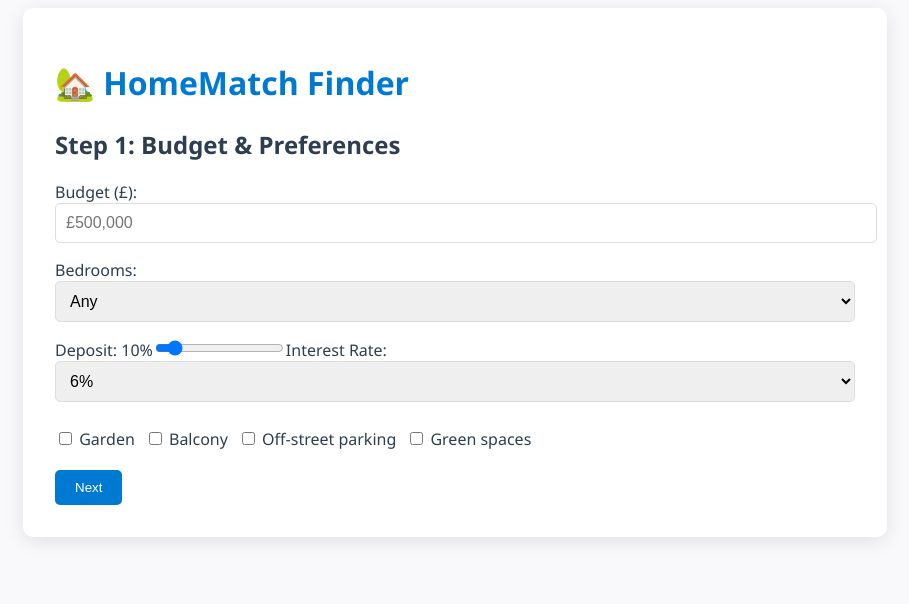
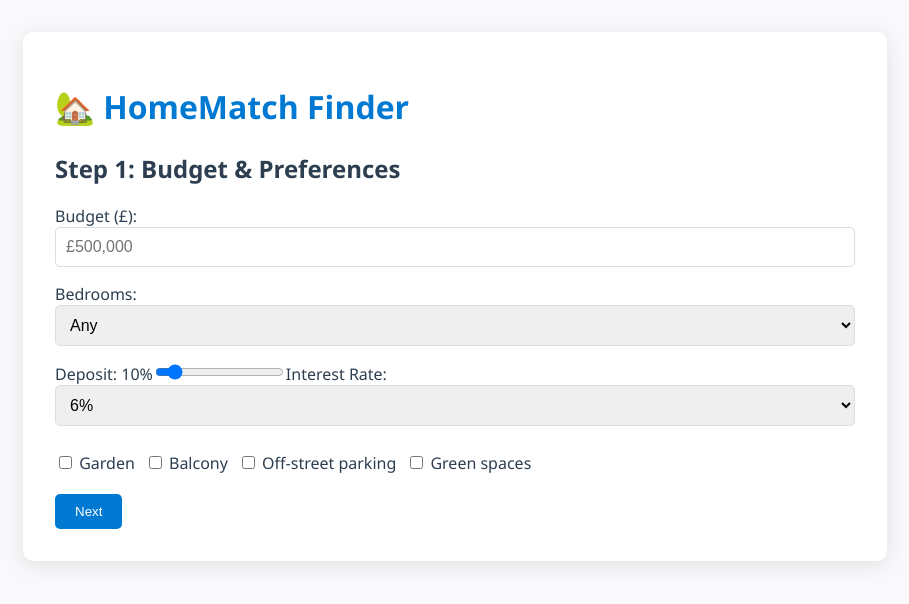
Before and after one commit to dankaks-dev/snest, a Next.js app: page / in a window 1280 px wide. Shown: the top 604 px of the page, without its empty margins (185-1094 px from the left). Built offline with nearby package versions, Linux system fonts and the light colour scheme.

Commit message:
Update styles.css

```diff
--- a/styles.css
+++ b/styles.css
@@ -2,11 +2,13 @@ body {
   background: #f9f9fb;
   font-family: 'Segoe UI', sans-serif;
   color: #2c3e50;
+  margin: 0;
+  padding: 0;
 }
 
 .app-container {
   max-width: 800px;
-  margin: auto;
+  margin: 2rem auto;
   padding: 2rem;
   background: white;
   border-radius: 10px;
@@ -26,6 +28,7 @@ body {
   margin-bottom: 1rem;
   border: 1px solid #ddd;
   border-radius: 5px;
+  box-sizing: border-box;
 }
 
 .button {
```
